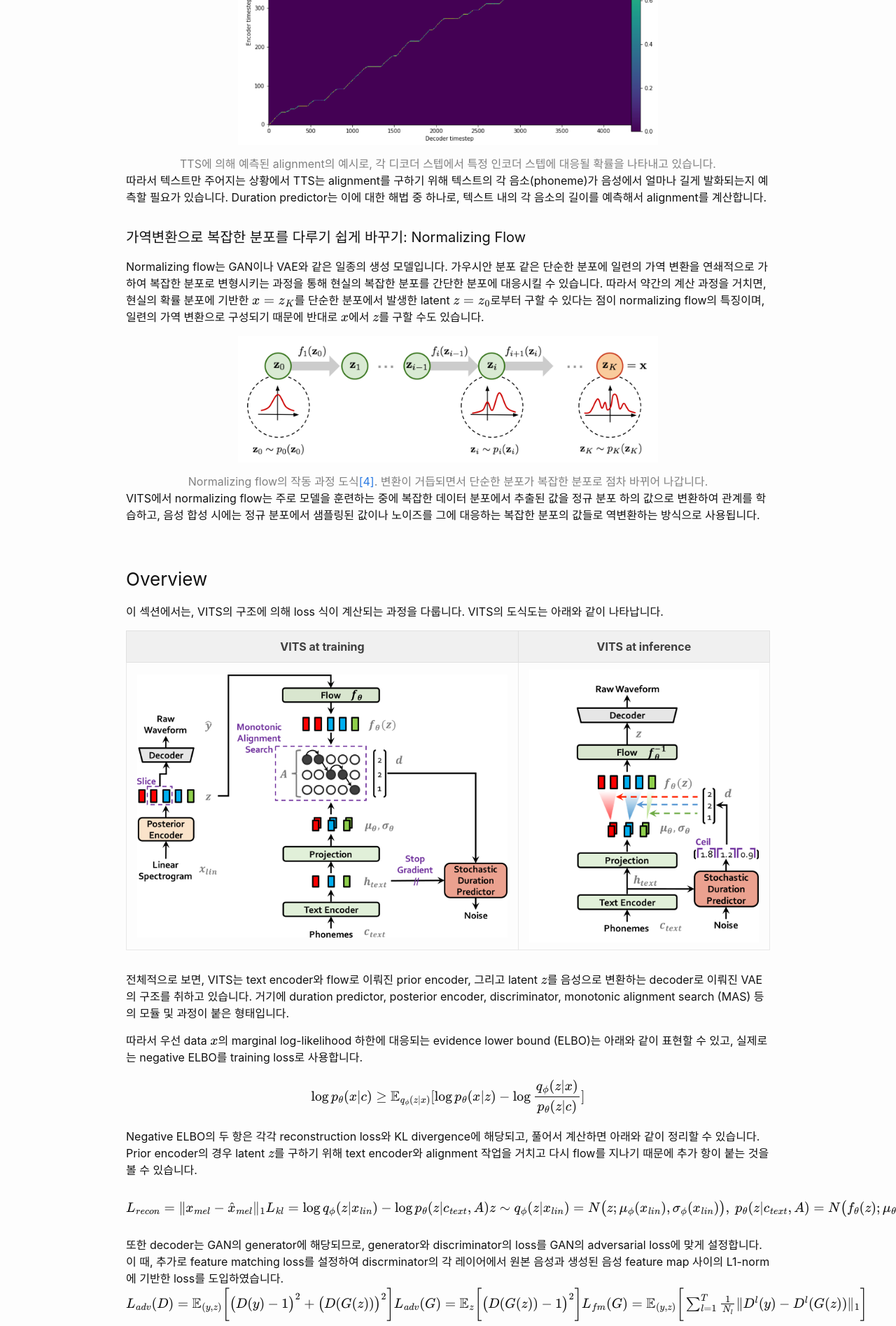
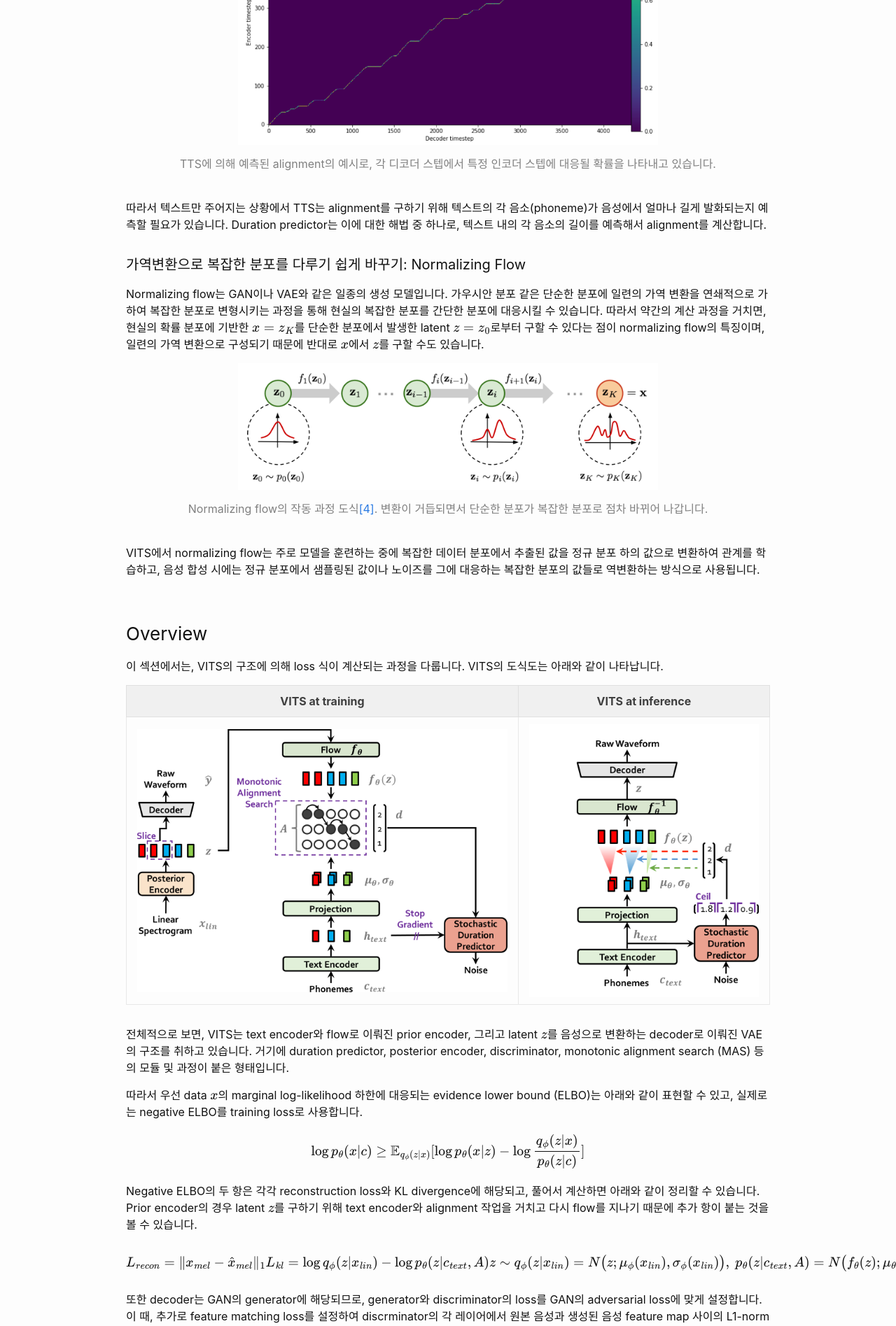
Before and after one commit to maum-ai/maum-ai.github.io, a Jekyll site: the page built from _posts/2021-10-19-paper-review-vits.md, in a window 1280 px wide. Shown: the part 1965-3860 px from the top of the page at 70% size. Built offline with Jekyll 4.4.1, drawn with Linux system fonts in a browser that asks for light colours; some web fonts are replaced; formulas are drawn with MathJax 3; comment, search, counter and statistics services are not loaded.

Commit message:
Fix math expression

```diff
--- a/_posts/2021-10-19-paper-review-vits.md
+++ b/_posts/2021-10-19-paper-review-vits.md
@@ -52,7 +52,7 @@
 
 ![attention](/assets/2021-10-19-paper-review-vits/alignment.png){: style="width: 600px;" .center-image}
 
-<center><span style="color: grey">TTS에 의해 예측된 alignment의 예시로, 각 디코더 스텝에서 특정 인코더 스텝에 대응될 확률을 나타내고 있습니다.</span></center>
+<center><span style="color: grey">TTS에 의해 예측된 alignment의 예시로, 각 디코더 스텝에서 특정 인코더 스텝에 대응될 확률을 나타내고 있습니다.</span></center><br>
 
 따라서 텍스트만 주어지는 상황에서 TTS는 alignment를 구하기 위해 텍스트의 각 음소(phoneme)가 음성에서 얼마나 길게 발화되는지 예측할 필요가 있습니다. Duration predictor는 이에 대한 해법 중 하나로, 텍스트 내의 각 음소의 길이를 예측해서 alignment를 계산합니다.
 
@@ -62,7 +62,7 @@
 
 ![flow](/assets/2021-10-19-paper-review-vits/flow.png){: style="width: 600px;" .center-image}
 
-<center><span style="color: grey">Normalizing flow의 작동 과정 도식<a href="#r4">[4]</a>. 변환이 거듭되면서 단순한 분포가 복잡한 분포로 점차 바뀌어 나갑니다.</span></center>
+<center><span style="color: grey">Normalizing flow의 작동 과정 도식<a href="#r4">[4]</a>. 변환이 거듭되면서 단순한 분포가 복잡한 분포로 점차 바뀌어 나갑니다.</span></center><br>
 
 VITS에서 normalizing flow는 주로 모델을 훈련하는 중에 복잡한 데이터 분포에서 추출된 값을 정규 분포 하의 값으로 변환하여 관계를 학습하고, 음성 합성 시에는 정규 분포에서 샘플링된 값이나 노이즈를 그에 대응하는 복잡한 분포의 값들로 역변환하는 방식으로 사용됩니다.
 
@@ -92,6 +92,7 @@
 $$
 
 또한 decoder는 GAN의 generator에 해당되므로, generator와 discriminator의 loss를 GAN의 adversarial loss에 맞게 설정합니다. 이 때, 추가로 feature matching loss를 설정하여 discrminator의 각 레이어에서 원본 음성과 생성된 음성 feature map 사이의 L1-norm에 기반한 loss를 도입하였습니다.
+
 $$
 L_{adv}(D) = \mathbb E_{(y,z)}\bigg[\big(D(y) - 1\big)^2 + \big(D(G(z))\big)^2\bigg] \\
 L_{adv}(G) = \mathbb E_z\bigg[\big(D(G(z)) - 1\big)^2\bigg] \\
```
